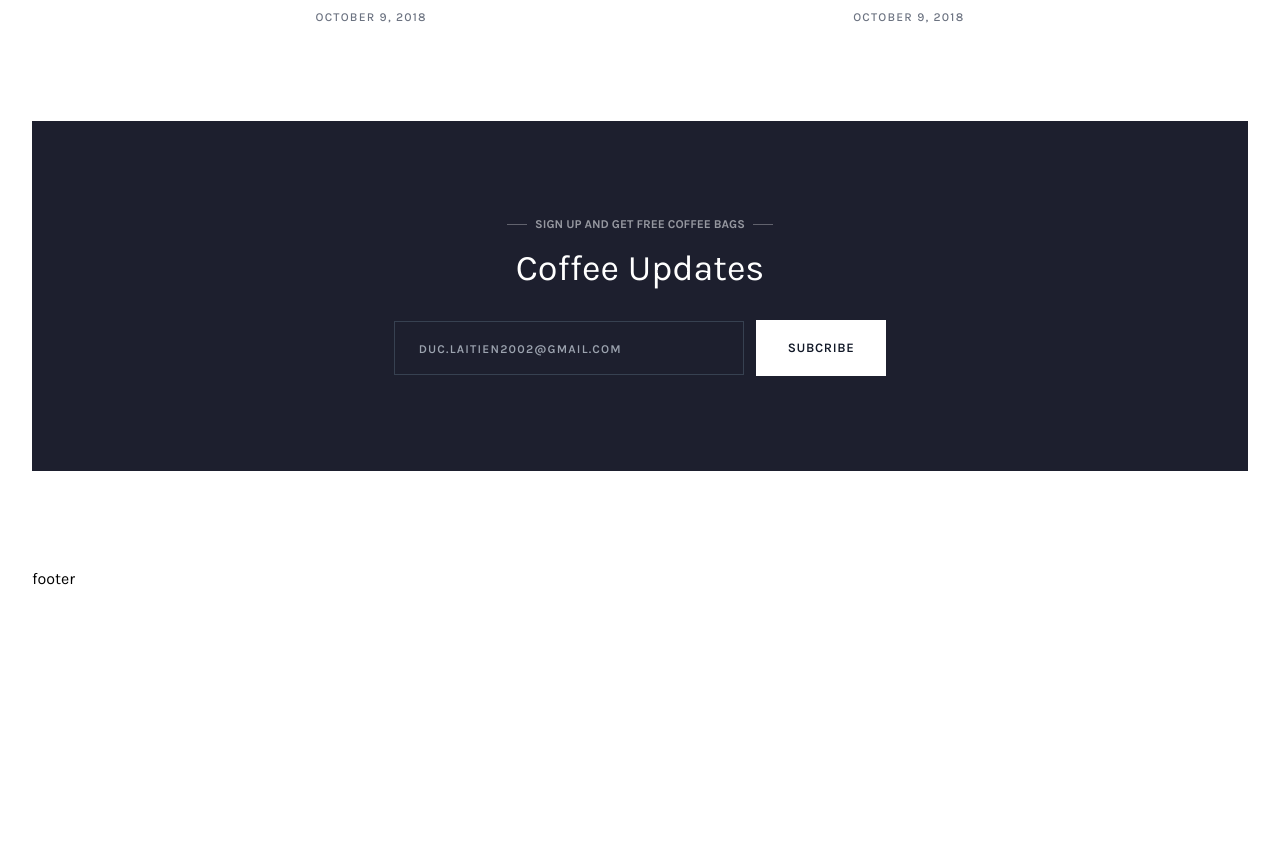
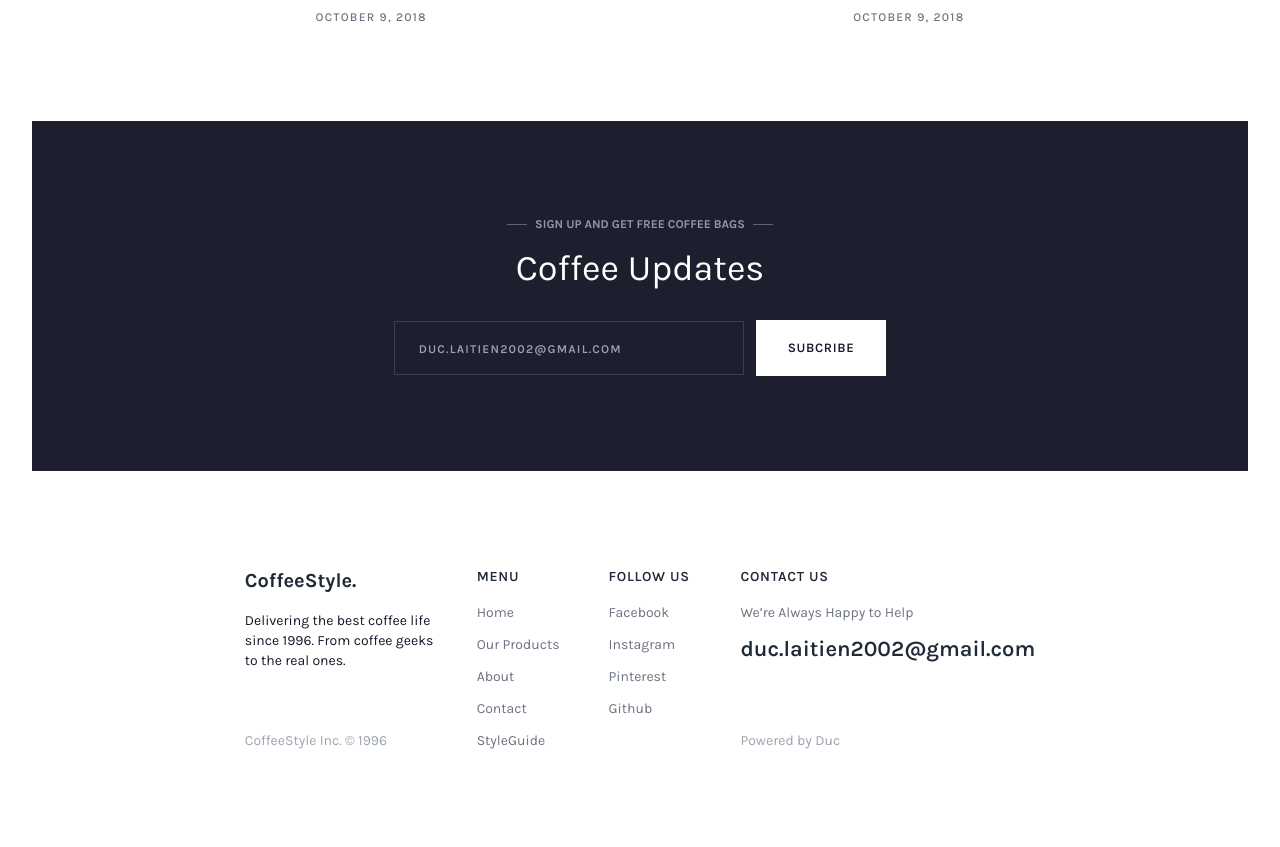
Before and after one commit to Tienduc37y/coffee-tailwindcss, a website: page public/index.html in a window 1280 px wide. Shown: the part 5449-6296 px from the top of the page. Before the commit the page ends 6040 px from the top, so only its background shows below. Drawn offline with nearby package versions, Linux system fonts and the light colour scheme; files that its build step writes are made by us from their sources.

Commit message:
add footer

```diff
--- a/public/index.html
+++ b/public/index.html
@@ -86,14 +86,14 @@
                     <div class="grid grid-cols-1 lg:grid-cols-2 gap-8 lg:gap-4">
                         <div class="td-product-card">
                             <div class="h-[400px] sm:h-[540px] bg-[url('./img/featuredmug1.jpg')] bg-cover bg-no-repeat bg-center">
-                                <a href="" alt="tienduc">
+                                <a href="#" alt="tienduc">
                                     <div class="w-full h-full hover:bg-gray-900 hover:bg-opacity-10 hover:transition-all hover:ease-in-out hover:duration-400 relative group">
                                         <div class="td-button absolute w-11/12 bg-white text-gray-900 bottom-4 left-1/2 -translate-x-1/2 hidden group-hover:block group-hover:animate-fadeIn">Explore Mug</div>
                                     </div>
                                 </a>
                             </div>
                             <div class="text-center mt-8 ">
-                                <a href="" alt="tienduc">
+                                <a href="#" alt="tienduc">
                                     <div class="text-xl mb-3 hover:text-coffee-400">Pink Premium Ceramic</div>
                                 </a>
                                 <div>
@@ -134,7 +134,7 @@
                     <div class="grid grid-cols-1 md:grid-cols-2 lg:grid-cols-3 gap-8 md:gap-4">
                         <div class="td-product-card">
                             <div class="h-[380px] bg-[url('./img/more-product/more-product1.jpg')] bg-cover bg-no-repeat bg-center">
-                                <a href="" alt="tienduc">
+                                <a href="#" alt="tienduc">
                                     <div class="w-full h-full hover:bg-gray-900 hover:bg-opacity-10 hover:transition-all hover:ease-in-out hover:duration-400 relative group">
                                         <div class="absolute w-[100px] bg-white py-2 px-4 top-3 right-3 text-center font-semibold text-coffee-400">On Sale.</div>
                                         <div class="td-button absolute w-11/12 bg-white text-gray-900 bottom-4 left-1/2 -translate-x-1/2 hidden group-hover:block group-hover:animate-fadeIn">Explore Mug</div>
@@ -142,7 +142,7 @@
                                 </a>
                             </div>
                             <div class="text-center my-8 ">
-                                <a href="" alt="tienduc">
+                                <a href="#" alt="tienduc">
                                     <div class="text-xl mb-3 hover:text-coffee-400">Red Love Cup</div>
                                 </a>
                                 <div>
@@ -327,7 +327,7 @@
                     <div class="grid grid-cols-1 md:grid-cols-2 lg:grid-cols-3 gap-8 md:gap-4 mx-auto">
                         <div class="basis-1/3 w-full h-full flex flex-col gap-5">
                             <div class="bg-[url('./img/lifestory-coffee1.jpg')] bg-cover bg-no-repeat bg-center w-full h-[300px]">
-                                <a href="">
+                                <a href="#">
                                     <div class="w-full h-full hover:bg-gray-900 hover:bg-opacity-10 hover:transition-all hover:ease-in-out hover:duration-400 relative group">
                                         <div class="td-button absolute w-11/12 bg-white text-gray-900 bottom-4 left-1/2 -translate-x-1/2 hidden group-hover:block group-hover:animate-fadeIn">Read The Full Story</div>
                                     </div>
@@ -339,7 +339,7 @@
                         </div>
                         <div class="basis-1/3 w-full h-full flex flex-col gap-5">
                             <div class="bg-[url('./img/lifestory-coffee2.jpg')] bg-cover bg-no-repeat bg-center w-full h-[300px]">
-                                <a href="">
+                                <a href="#">
                                     <div class="w-full h-full hover:bg-gray-900 hover:bg-opacity-10 hover:transition-all hover:ease-in-out hover:duration-400 relative group">
                                         <div class="td-button absolute w-11/12 bg-white text-gray-900 bottom-4 left-1/2 -translate-x-1/2 hidden group-hover:block group-hover:animate-fadeIn">Read The Full Story</div>
                                     </div>
@@ -378,7 +378,7 @@
                             <div class="text-center">
                                 <input type="email" placeholder="duc.laitien2002@gmail.com" class="px-6 py-4 w-[350px] max-w-[80%] xs:max-w-full bg-transparent border-[1px] border-gray-700 outline-none text-white leading-5 hover:border-gray-300 focus:border-gray-300 duration-500 placeholder:text-xs placeholder:tracking-widest placeholder:font-semibold placeholder:uppercase ">
                             </div>
-                            <div class="">
+                            <div>
                                 <button type="submit" class="td-button bg-white text-gray-900 w-max h-max-[54px]">Subcribe</button>
                             </div>
                     </div>
@@ -387,7 +387,46 @@
             </main>
             <!-- End Main -->
             <!-- Start Footer -->
-            <footer>footer</footer>
+            <footer class="w-[95%] lg:w-[65%] mx-auto pb-24 text-sm text-gray-500">
+                <div class="flex flex-col md:flex-row text-center md:text-left gap-12 md:gap-8">
+                    <div class="basis-1/3 flex flex-col justify-between">
+                        <div>
+                            <div class="font-bold text-gray-800 text-xl mb-4">CoffeeStyle.</div>
+                            <div class="text-gray-900">Delivering the best coffee life since 1996. From coffee geeks to the real ones.</div>
+                        </div>
+                        <div class="text-gray-400 hover:text-coffee-400">CoffeeStyle Inc. © 1996</div>
+                    </div>
+                    <div class="basis-1/6">
+                        <div class="uppercase font-semibold text-gray-800 tracking-wider mb-8 md:mb-4">Menu</div>
+                        <div class="flex flex-col gap-3">
+                            <div><a href="#" class="hover:text-coffee-400">Home</a></div>
+                            <div><a href="#" class="hover:text-coffee-400">Our Products</a></div>
+                            <div><a href="#" class="hover:text-coffee-400">About</a></div>
+                            <div><a href="#" class="hover:text-coffee-400">Contact</a></div>
+                            <div><a href="#" class="hover:text-coffee-400">StyleGuide</a></div>
+                        </div>
+                    </div>
+                    <div class="basis-1/6">
+                        <div class="uppercase font-semibold text-gray-800 tracking-wider mb-4">Follow Us</div>
+                        <div class="flex flex-col gap-3">
+                            <div><a href="#" class="hover:text-coffee-400">Facebook</a></div>
+                            <div><a href="#" class="hover:text-coffee-400">Instagram</a></div>
+                            <div><a href="#" class="hover:text-coffee-400">Pinterest</a></div>
+                            <div><a href="#" class="hover:text-coffee-400">Github</a></div>
+                        </div>
+                    </div>
+                    <div class="basis-1/3 flex flex-col justify-between">
+                        <div>
+                            <div class="uppercase font-semibold text-gray-800 tracking-wider mb-4">Contact Us</div>
+                        <div class="mb-4">
+                            We’re Always Happy to Help
+                        </div>
+                        <div class="font-semibold text-gray-800 text-[22px] hover:text-coffee-400"><a href="mailto:duc.laitien2002@gmail.com">duc.laitien2002@gmail.com</a></div>
+                        </div>
+                        <div><a href="https://facebook.com/ChanDuc0307" target="_blank" class="hover:text-coffee-400 text-gray-400">Powered by Duc</a></div>
+                    </div>
+                </div>
+            </footer>
             <!-- End Footer -->
         </div>
         <!-- End Content-Wrapper -->
```
